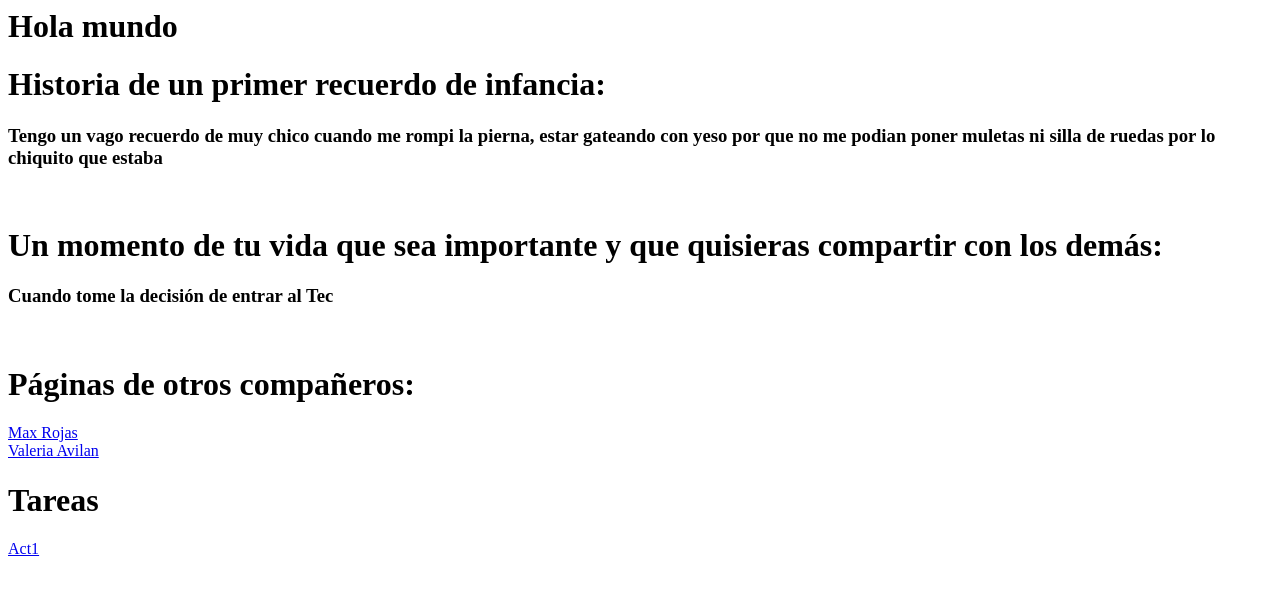
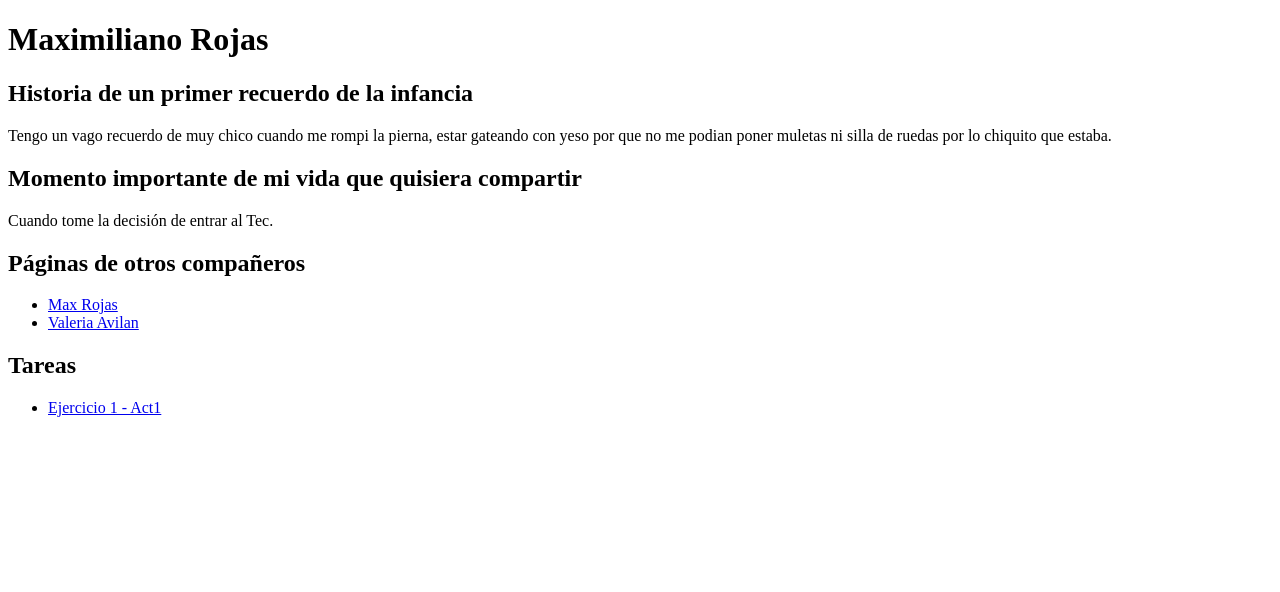
Before and after one commit to Jm1109154414/Jm1109154414.github.io, a plain HTML site: page index.html in a window 1280 px wide. Drawn offline with Linux system fonts and the light colour scheme.

Commit message:
Revise index.html with updated content and structure

```diff
--- a/index.html
+++ b/index.html
@@ -1,19 +1,29 @@
-<title>Hola_Mundo</title>
-<html>
-  <body>
-    <h1>Hola mundo</h1>
-    <h1>Historia de un primer recuerdo de infancia:</h1>
-    <h3>Tengo un vago recuerdo de muy chico cuando me rompi la pierna, estar gateando con yeso por que no me podian poner muletas ni silla de ruedas por lo chiquito que estaba</h3>
-    <br>
-    <h1>Un momento de tu vida que sea importante y que quisieras compartir con los demás:</h1>
-    <h3>Cuando tome la decisión de entrar al Tec</h3>
-    <br>
-    <h1>Páginas de otros compañeros:</h1>
-    <a href="maxxrojas.github.io" >Max Rojas</a>
-    <br>
-    <a href="ValeAvilan.github.io" >Valeria Avilan</a>
-    <br>
-    <h1>Tareas</h1>
-    <a href="Act1"> Act1</a>
-  </body>
+<!DOCTYPE html>
+<html lang="es">
+<head>
+    <meta charset="UTF-8">
+    <title>Maximiliano Rojas</title>
+</head>
+<body>
+
+    <h1>Maximiliano Rojas</h1>
+
+    <h2>Historia de un primer recuerdo de la infancia</h2>
+    <p>Tengo un vago recuerdo de muy chico cuando me rompi la pierna, estar gateando con yeso por que no me podian poner muletas ni silla de ruedas por lo chiquito que estaba.</p>
+
+    <h2>Momento importante de mi vida que quisiera compartir</h2>
+    <p>Cuando tome la decisión de entrar al Tec.</p>
+
+    <h2>Páginas de otros compañeros</h2>
+    <ul>
+        <li><a href="https://maxxrojas.github.io">Max Rojas</a></li>
+        <li><a href="https://ValeAvilan.github.io">Valeria Avilan</a></li>
+    </ul>
+
+    <h2>Tareas</h2>
+    <ul>
+        <li><a href="https://tu-usuario.github.io/Act1">Ejercicio 1 - Act1</a></li>
+    </ul>
+
+</body>
 </html>
```
